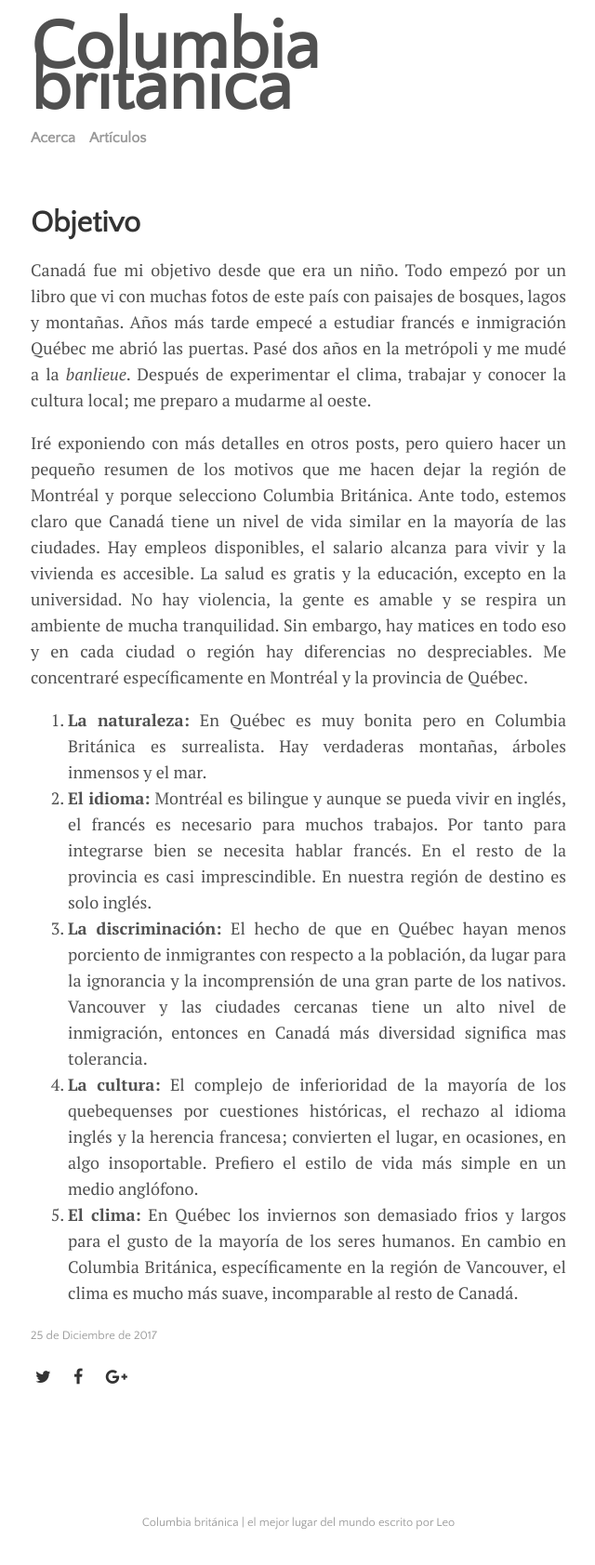
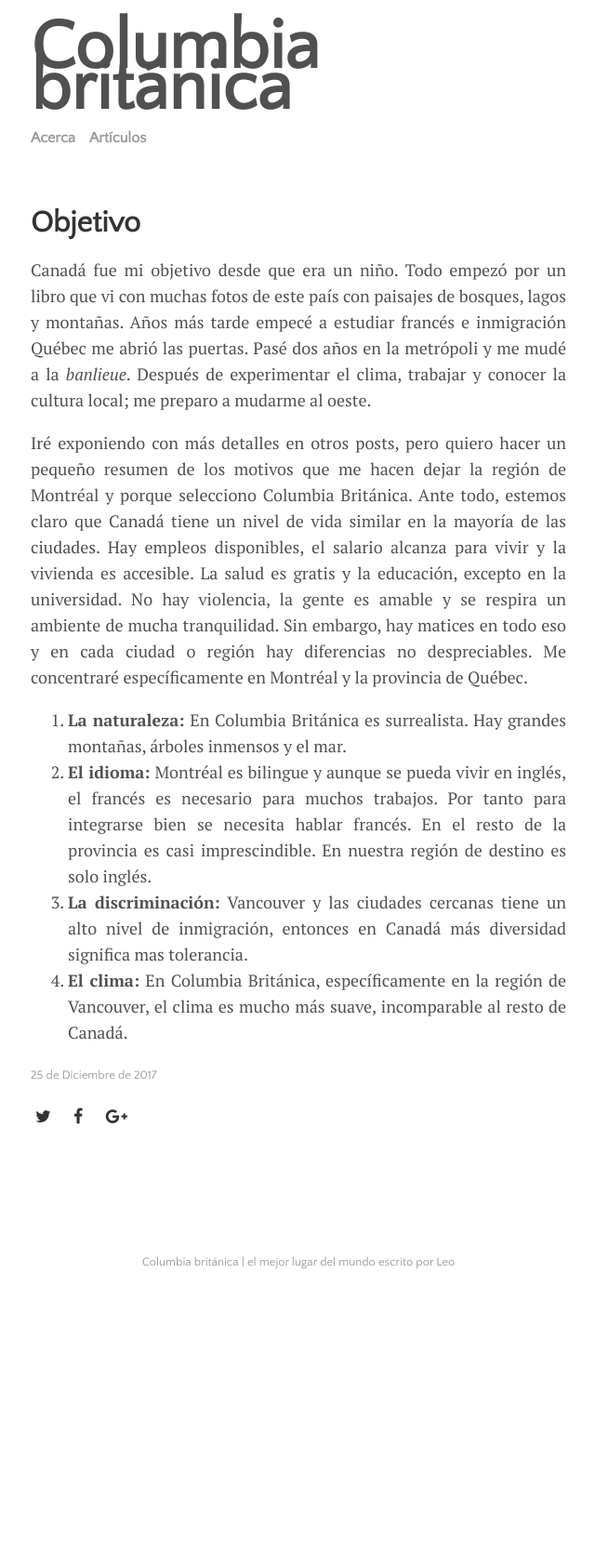
Before and after one commit to sadiel/blog, a Jekyll site: the page built from _posts/2017-12-24-objetivo.md, in a window 1280 px wide. Shown: the whole page at 93% size, without its empty margins (319-959 px from the left). Built offline with Jekyll 4.4.1, drawn with Linux system fonts in a browser that asks for light colours; nearby versions of some CDN libraries; after the commit the page ends 1403 px from its top, so only the background shows below that.

Commit message:
Update post 1

```diff
--- a/_posts/2017-12-24-objetivo.md
+++ b/_posts/2017-12-24-objetivo.md
@@ -12,9 +12,8 @@ Canadá fue mi objetivo desde que era un niño. Todo empezó por un libro que vi
 Iré exponiendo con más detalles en otros posts, pero quiero hacer un pequeño resumen de los motivos que me hacen dejar la región de Montréal y porque selecciono Columbia Británica.
 Ante todo, estemos claro que Canadá tiene un nivel de vida similar en la mayoría de las ciudades. Hay empleos disponibles, el salario alcanza para vivir y la vivienda es accesible. La salud es gratis y la educación, excepto en la universidad. No hay violencia, la gente es amable y se respira un ambiente de mucha tranquilidad. Sin embargo, hay matices en todo eso y en cada ciudad o región hay diferencias no despreciables. Me concentraré específicamente en Montréal y la provincia de Québec.
 <ol>
-<li><strong>La naturaleza:</strong> En Québec es muy bonita pero en Columbia Británica es surrealista. Hay verdaderas montañas, árboles inmensos y el mar.</li>
+<li><strong>La naturaleza:</strong> En Columbia Británica es surrealista. Hay grandes montañas, árboles inmensos y el mar.</li>
 <li><strong>El idioma:</strong> Montréal es bilingue y aunque se pueda vivir en inglés, el francés es necesario para muchos trabajos. Por tanto para integrarse bien se necesita hablar francés. En el resto de la provincia es casi imprescindible. En nuestra región de destino es solo inglés.</li>
-<li><strong>La discriminación:</strong> El hecho de que en Québec hayan menos porciento de inmigrantes con respecto a la población, da lugar para la ignorancia y la incomprensión de una gran parte de los nativos. Vancouver y las ciudades cercanas tiene un alto nivel de inmigración, entonces en Canadá más diversidad significa mas tolerancia.</li>
-<li><strong>La cultura:</strong> El complejo de inferioridad de la mayoría de los quebequenses por cuestiones históricas, el rechazo al idioma inglés y la herencia francesa; convierten el lugar, en ocasiones, en algo insoportable. Prefiero el estilo de vida más simple en un medio anglófono.</li>
-<li><strong>El clima:</strong> En Québec los inviernos son demasiado frios y largos para el gusto de la mayoría de los seres humanos. En cambio en Columbia Británica, específicamente en la región de Vancouver, el clima es mucho más suave, incomparable al resto de Canadá.</li>
+<li><strong>La discriminación:</strong> Vancouver y las ciudades cercanas tiene un alto nivel de inmigración, entonces en Canadá más diversidad significa mas tolerancia.</li>
+<li><strong>El clima:</strong> En Columbia Británica, específicamente en la región de Vancouver, el clima es mucho más suave, incomparable al resto de Canadá.</li>
 </ol>
```
